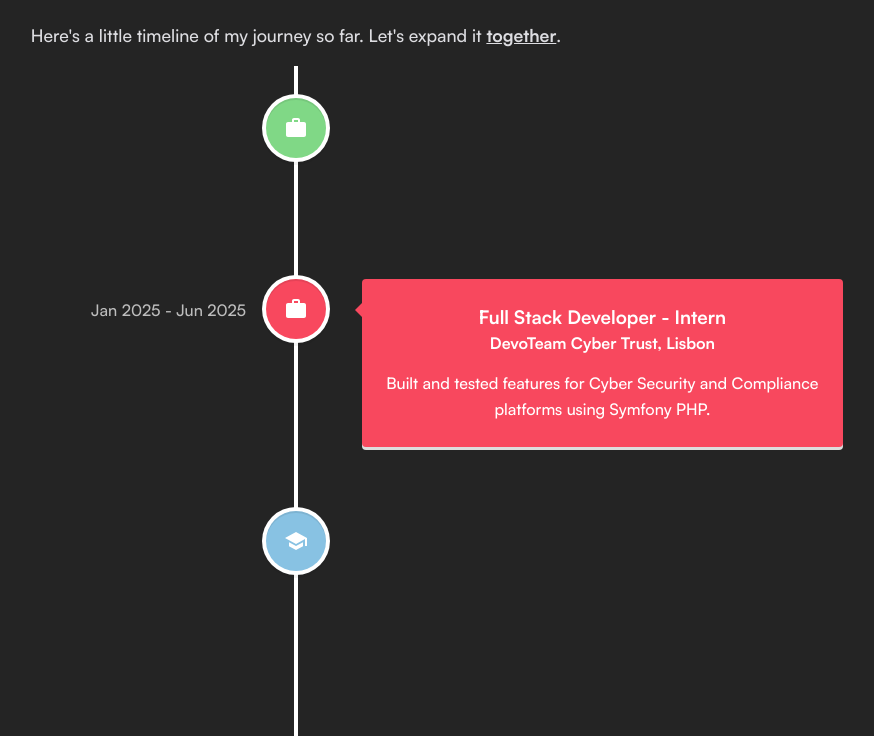
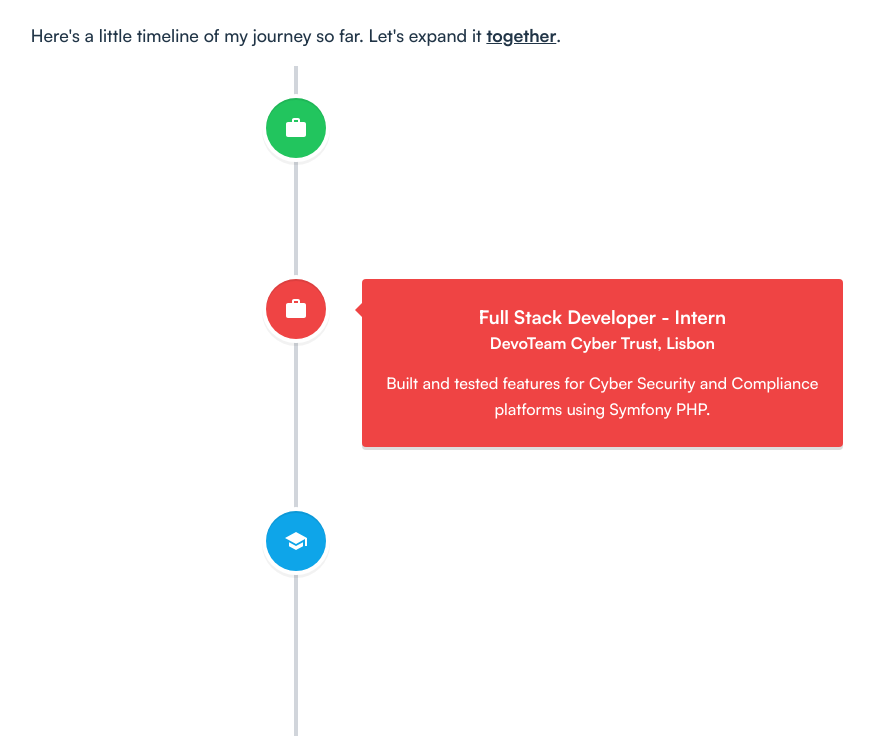
Before and after one commit to fralnz/fralnz.github.io, a React (Vite) app: page /about in a window 1280 px wide. Shown: the part 280-1016 px from the top of the page, without its empty margins (344-1218 px from the left). Built offline with nearby package versions, Linux system fonts and the light colour scheme.

Commit message:
fixed light theme

```diff
--- a/src/routes/About.tsx
+++ b/src/routes/About.tsx
@@ -12,11 +12,17 @@ const About = () => (
         <p>Here's a little timeline of my journey so far. Let's expand it <b><u>together</u></b>.</p>
         <VerticalTimeline>
             <VerticalTimelineElement
-                iconStyle={{ background: '#80d886', color: '#fff' }}
+                iconStyle={{ background: 'var(--timeline-accent1)', color: '#fff' }}
                 icon={<MdWork />}
                 date="Now"
-                contentStyle={{ background: '#80d886', color: '#fff', textAlign: 'center' }}
-                contentArrowStyle={{ borderRight: '7px solid #80d886' }}
+                contentStyle={{
+                    background: 'var(--timeline-accent1)',
+                    color: '#fff',
+                    textAlign: 'center',
+                }}
+                contentArrowStyle={{
+                    borderRight: '7px solid var(--timeline-accent1)',
+                }}
             >
                 <h3 className="vertical-timeline-element-title">Open to Work</h3>
                 <p>Available to Full Stack opportunities.</p>
@@ -24,43 +30,69 @@ const About = () => (
 
             <VerticalTimelineElement
                 className="vertical-timeline-element--work"
-                contentStyle={{ background: '#F8485E', color: '#fff' }}
-                contentArrowStyle={{ borderRight: '7px solid #F8485E' }}
+                contentStyle={{
+                    background: 'var(--timeline-accent2)',
+                    color: '#fff',
+                }}
+                contentArrowStyle={{
+                    borderRight: '7px solid var(--timeline-accent2)',
+                }}
                 date="Jan 2025 - Jun 2025"
-                iconStyle={{ background: '#F8485E', color: '#fff' }}
+                iconStyle={{ background: 'var(--timeline-accent2)', color: '#fff' }}
                 icon={<MdWork />}
             >
-                <h3 className="vertical-timeline-element-title">Full Stack Developer - Intern</h3>
-                <h4 className="vertical-timeline-element-subtitle">DevoTeam Cyber Trust, Lisbon</h4>
-                <p>Built and tested features for Cyber Security and Compliance platforms using Symfony PHP.</p>
+                <h3 className="vertical-timeline-element-title">
+                    Full Stack Developer - Intern
+                </h3>
+                <h4 className="vertical-timeline-element-subtitle">
+                    DevoTeam Cyber Trust, Lisbon
+                </h4>
+                <p>
+                    Built and tested features for Cyber Security and Compliance platforms
+                    using Symfony PHP.
+                </p>
             </VerticalTimelineElement>
 
             <VerticalTimelineElement
                 className="vertical-timeline-element--school"
-                contentStyle={{ background: '#88c2e3', color: '#fff' }}
-                contentArrowStyle={{ borderRight: '7px solid #88c2e3' }}
+                contentStyle={{
+                    background: 'var(--timeline-accent3)',
+                    color: '#fff',
+                }}
+                contentArrowStyle={{
+                    borderRight: '7px solid var(--timeline-accent3)',
+                }}
                 date="Sep 2023 - Jul 2025"
-                iconStyle={{ background: '#88c2e3', color: '#fff' }}
+                iconStyle={{ background: 'var(--timeline-accent3)', color: '#fff' }}
                 icon={<MdSchool />}
             >
                 <h3 className="vertical-timeline-element-title">Higher VET Student</h3>
-                <h4 className="vertical-timeline-element-subtitle">ITS Angelo Rizzoli Academy, Milan</h4>
-                <p>I studied for two years in a professional course to become a Software Architect Specialist.</p>
+                <h4 className="vertical-timeline-element-subtitle">
+                    ITS Angelo Rizzoli Academy, Milan
+                </h4>
+                <p>
+                    I studied for two years in a professional course to become a Software
+                    Architect Specialist.
+                </p>
             </VerticalTimelineElement>
 
             <VerticalTimelineElement
-                iconStyle={{ background: '#9ca3af', color: '#fff' }}
+                iconStyle={{ background: 'var(--timeline-neutral)', color: '#fff' }}
                 icon={<MdRocket />}
                 date="Start"
-                contentStyle={{ background: '#9ca3af', color: '#fff', textAlign: 'center' }}
-                contentArrowStyle={{ borderRight: '7px solid #9ca3af' }}
+                contentStyle={{
+                    background: 'var(--timeline-neutral)',
+                    color: '#fff',
+                    textAlign: 'center',
+                }}
+                contentArrowStyle={{
+                    borderRight: '7px solid var(--timeline-neutral)',
+                }}
             >
                 <h3 className="vertical-timeline-element-title">Career Began</h3>
                 <p>Motivated, curious, and excited to build real-world applications.</p>
             </VerticalTimelineElement>
-
         </VerticalTimeline>
-
     </>
 );
 
--- a/src/routes/components/NavBar.tsx
+++ b/src/routes/components/NavBar.tsx
@@ -4,11 +4,16 @@ import "../../styles/NavBar.css"
 
 const NavBar = () => {
 
-    const linkStyle = ({isActive}: { isActive: boolean }): CSSProperties => ({
-        color: isActive ? '#242424' : 'inherit',
-        background: isActive ? 'rgb(255, 255, 255)' : 'inherit',
-        borderRadius: isActive ? '2rem' : 'inherit',
-    });
+    const linkStyle = ({ isActive }: { isActive: boolean }): CSSProperties => {
+        const isLightMode = window.matchMedia && window.matchMedia('(prefers-color-scheme: light)').matches;
+
+        return {
+            color: isActive ? (isLightMode ? '#ffffff' : '#213547') : 'inherit',
+            background: isActive ? (isLightMode ? '#213547' : '#ffffff') : 'inherit',
+            borderRadius: isActive ? '2rem' : 'inherit',
+        };
+    };
+
 
     return (
         <nav className="navbar-container">
--- a/src/styles/About.css
+++ b/src/styles/About.css
@@ -2,3 +2,23 @@ h3 {
     font-family: Satoshi, sans-serif;
     src: url(../assets/fonts/Satoshi.ttf);
 }
+
+:root {
+    --timeline-accent1: #80d886;
+    --timeline-accent2: #f8485e;
+    --timeline-accent3: #88c2e3;
+    --timeline-neutral: #9ca3af;
+}
+
+@media (prefers-color-scheme: light) {
+    :root {
+        --timeline-accent1: #22c55e;
+        --timeline-accent2: #ef4444;
+        --timeline-accent3: #0ea5e9;
+        --timeline-neutral: #6b7280;
+    }
+
+    .vertical-timeline::before {
+        background: #d1d5db;
+    }
+}
--- a/src/styles/NavBar.css
+++ b/src/styles/NavBar.css
@@ -32,3 +32,9 @@
 
 .navbar a:hover {
 }
+
+@media (prefers-color-scheme: light) {
+    .navbar-container {
+        color: #213547
+    }
+}
--- a/src/styles/index.css
+++ b/src/styles/index.css
@@ -74,17 +74,17 @@ button:focus-visible {
     outline: 4px auto -webkit-focus-ring-color;
 }
 
-/*@media (prefers-color-scheme: light) {*/
-/*    :root {*/
-/*        color: #213547;*/
-/*        background-color: #ffffff;*/
-/*    }*/
+@media (prefers-color-scheme: light) {
+    :root {
+        color: #213547;
+        background-color: #ffffff;
+    }
 
-/*    a:hover {*/
-/*        color: #747bff;*/
-/*    }*/
+    a:hover {
+        color: #747bff;
+    }
 
-/*    button {*/
-/*        background-color: #f9f9f9;*/
-/*    }*/
-/*}*/
+    button {
+        background-color: #f9f9f9;
+    }
+}
```
